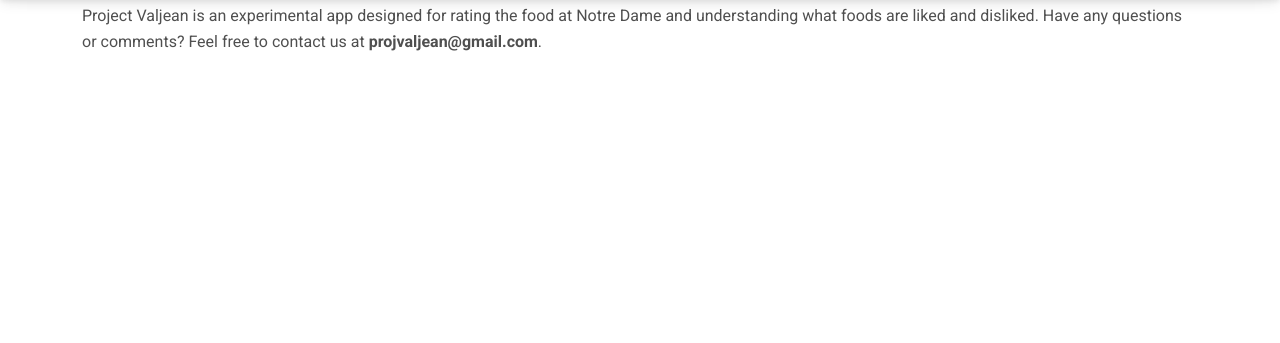
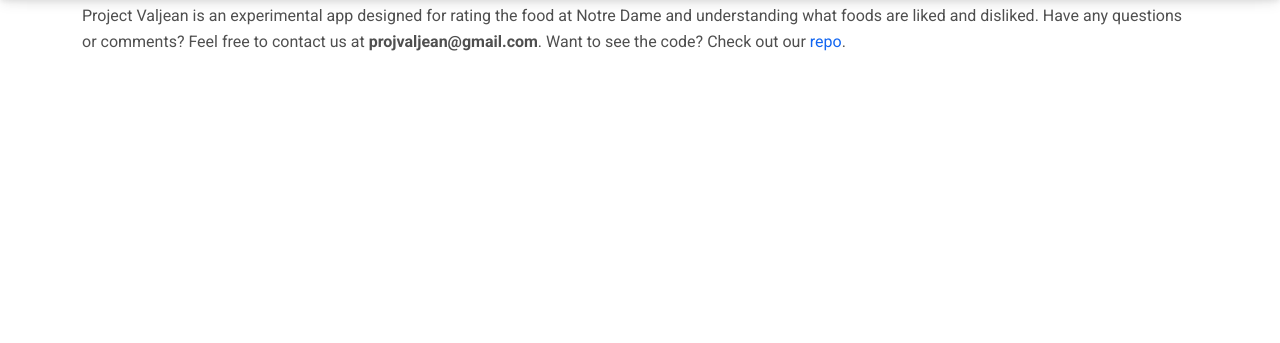
Before and after one commit to mcookly/project-valjean, a Flask app: page /about/ in a window 1280 px wide. Shown: the part 77-420 px from the top of the page. Run offline with Flask 2, Linux system fonts and the light colour scheme; some libraries are stand-ins or nearby versions.

Commit message:
Added GH repo link

```diff
--- a/web/src/templates/about.html
+++ b/web/src/templates/about.html
@@ -6,7 +6,8 @@
         <p>
             Project Valjean is an experimental app designed for rating the food at Notre Dame
             and understanding what foods are liked and disliked. Have any questions or comments?
-            Feel free to contact us at <b>projvaljean@gmail.com</b>.
+            Feel free to contact us at <b>projvaljean@gmail.com</b>. Want to see the code?
+            Check out our <a href="https://github.com/mcookly/project-valjean">repo</a>.
         </p>
     </div>
 {% endblock %}
```
